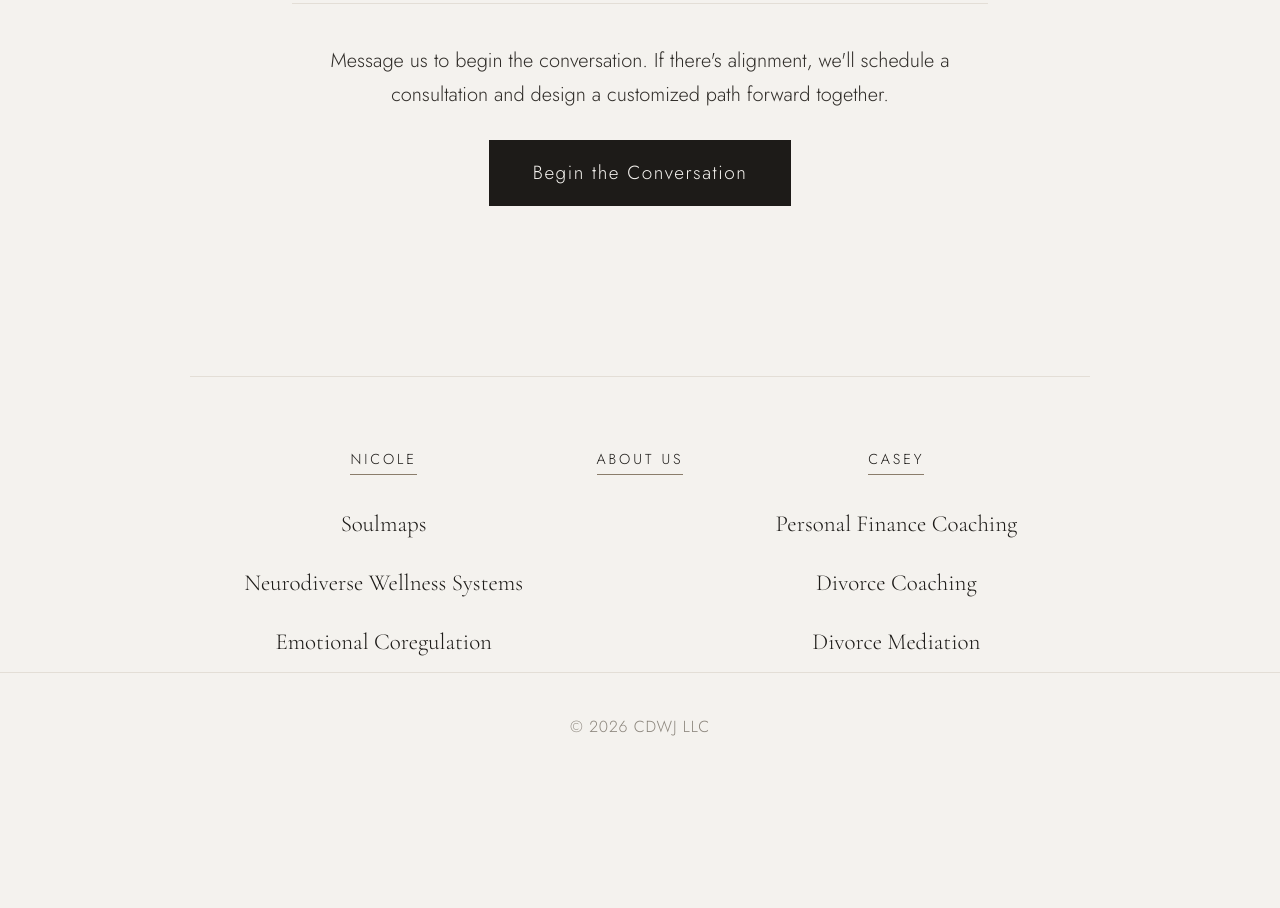
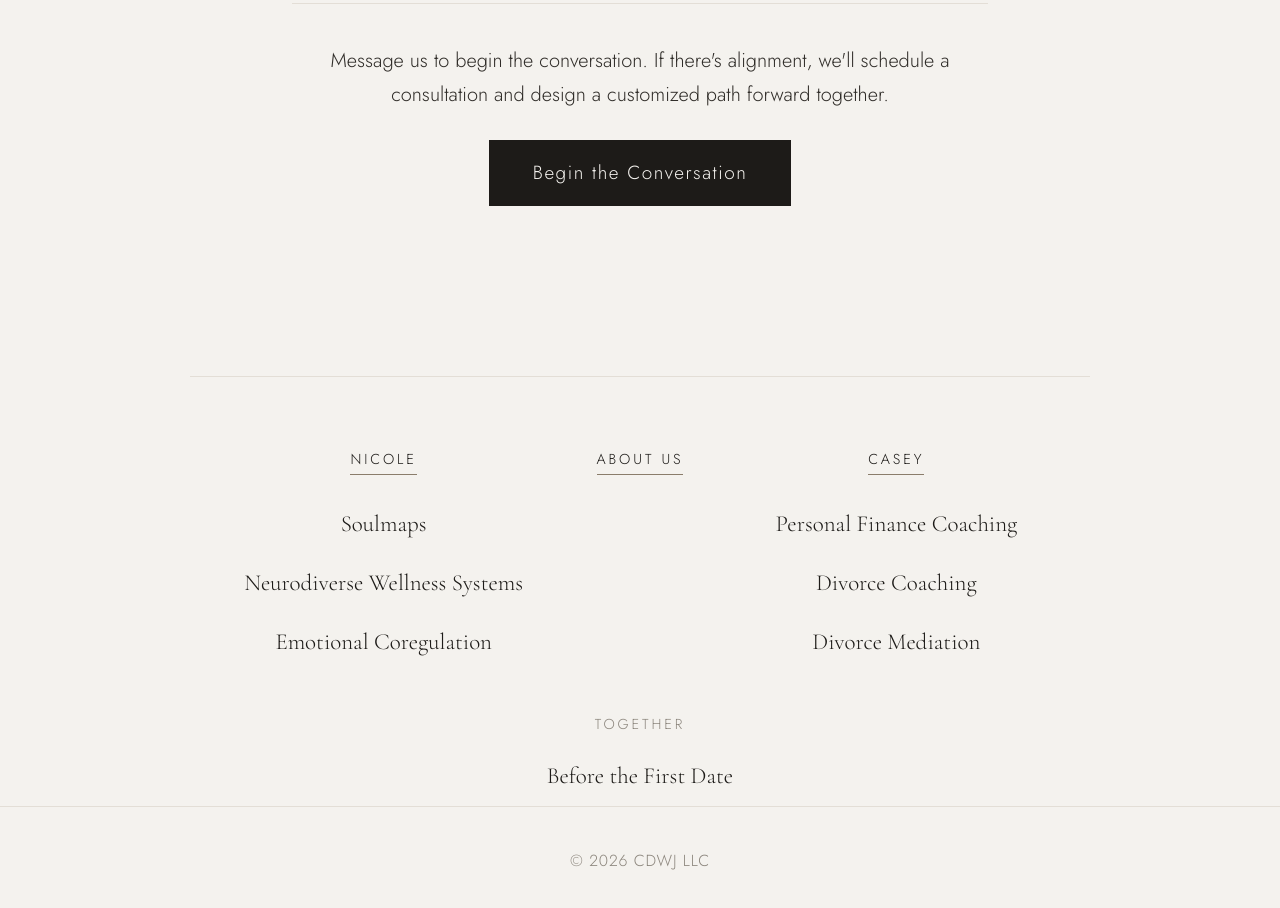
Before and after one commit to cconnel86-bot/Nicoleandcasey, a plain HTML site: page bridge-to-healthy-love/index.html in a window 1280 px wide. Shown: the part 3553-4461 px from the top of the page. Before the commit the page ends 4333 px from the top, so only its background shows below. Drawn offline with nearby package versions, Linux system fonts and the light colour scheme.

Commit message:
Cross-link Before the First Date across the site
Adds it above Bridge to Healthy Love in the Together block on every
page that carries the shared bottom nav, and to the Together dropdown
in nav.js. Follows the existing convention that no page links to
itself: Before the First Date lists only Bridge, and the Bridge page
gains a Together block listing only Before the First Date.

Co-Authored-By: Claude Opus 5 <noreply@anthropic.com>
Claude-Session: https://claude.ai/code/session_01Aqzbtx8gpXafGbdWWPHWbp

```diff
--- a/bridge-to-healthy-love/index.html
+++ b/bridge-to-healthy-love/index.html
@@ -137,6 +137,10 @@
         <a href="/divorce-mediation">Divorce Mediation</a>
       </div>
     </div>
+    <div class="nav-together">
+      <p class="nav-muted">Together</p>
+      <a href="/before-the-first-date">Before the First Date</a>
+    </div>
   </nav>
 
   <footer class="site-footer">
--- a/nav.js
+++ b/nav.js
@@ -26,6 +26,7 @@
     ]},
     { name: 'Together', items: [
       { label: 'Our story',                    href: '/about',                  lead: true },
+      { label: 'Before the First Date',        href: '/before-the-first-date' },
       { label: 'Bridge to Healthy Love',       href: '/bridge-to-healthy-love' }
     ]},
     { name: 'Casey', items: [
```
Also changed, not shown: about/index.html (+1 -0 lines), casey/index.html (+1 -0 lines), coregulation/index.html (+1 -0 lines), divorce-coaching/index.html (+1 -0 lines), divorce-mediation/index.html (+1 -0 lines), neurodiverse-wellness/index.html (+1 -0 lines), nicole/index.html (+1 -0 lines), personal-finance-coaching/index.html (+1 -0 lines), soul-map/index.html (+1 -0 lines).
